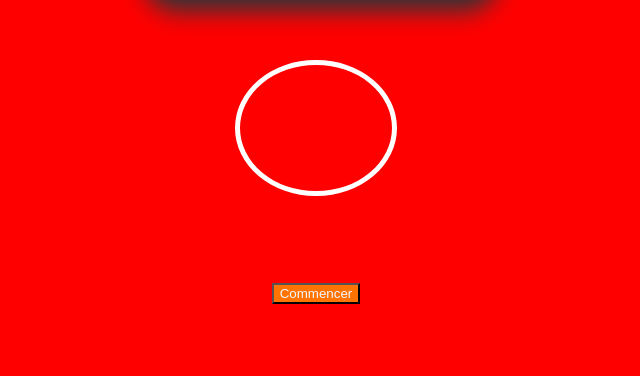
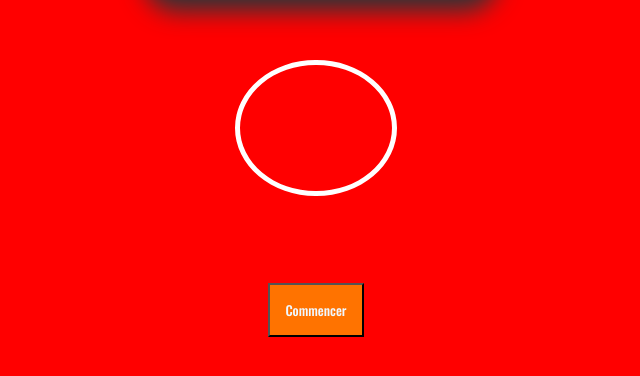
Before and after one commit to plmorisse/POMODORO, a plain HTML site: page index.html in a window 1280 px wide. Shown: the part 146-522 px from the top of the page, without its empty margins (324-964 px from the left). Drawn offline with nearby package versions, Linux system fonts and the light colour scheme.

Commit message:
update style

```diff
--- a/css/style.css
+++ b/css/style.css
@@ -62,5 +62,15 @@ html{
 }
 
 .statut{
-	margin: auto;
+	border: 1px;
 }
+
+#start{
+	padding: 15px;
+	font-family: 'Oswald', sans-serif;
+}
+
+#reset{
+	padding: 15px;
+	font-family: 'Oswald', sans-serif;
+}
```
